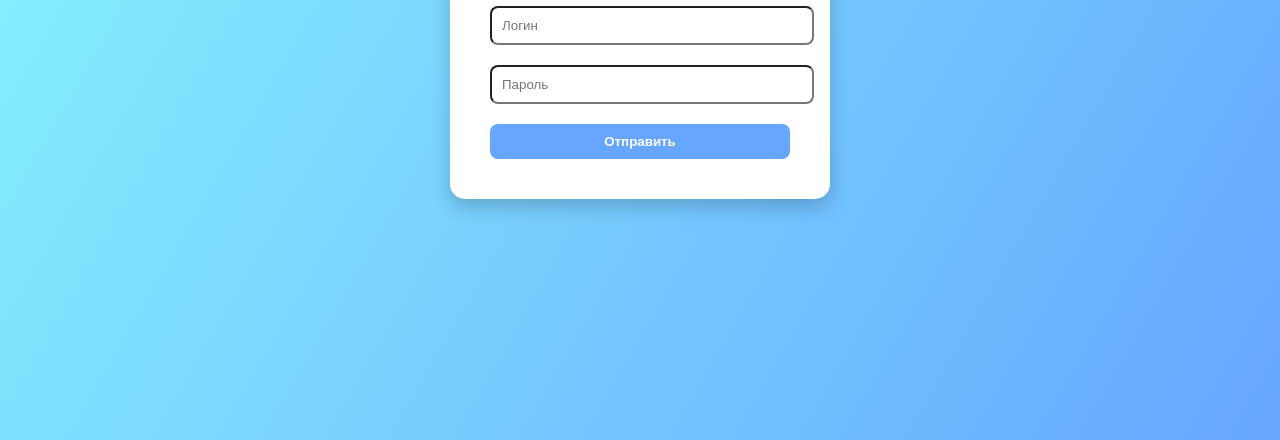
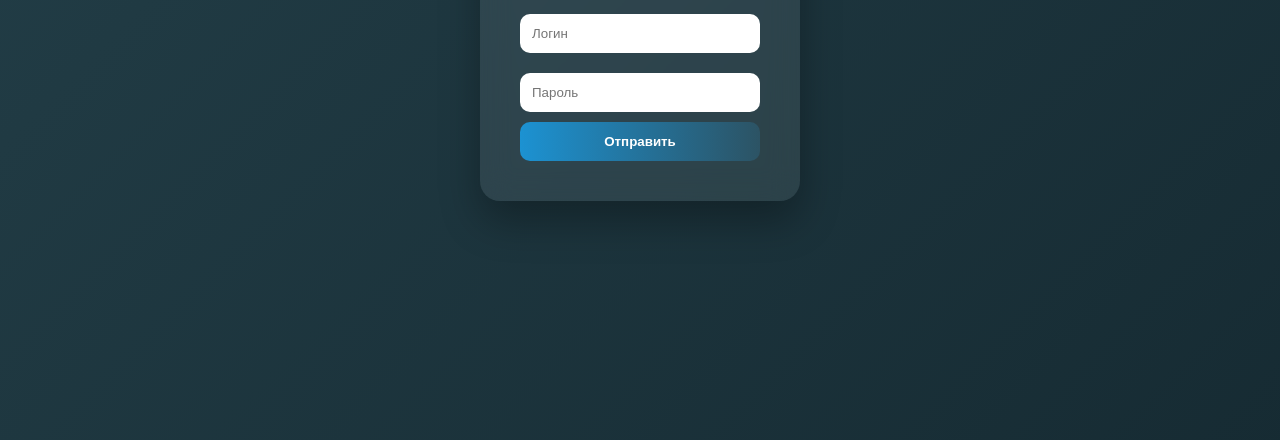
Before and after one commit to yaemiko2205-cmyk/mysite, a website: page public/index.html in a window 1280 px wide. Shown: the part 360-800 px from the top of the page. Drawn offline with Linux system fonts and the light colour scheme.

Commit message:
Added animated gradient and slide animation

```diff
--- a/public/style.css
+++ b/public/style.css
@@ -1,33 +1,94 @@
+* {
+    box-sizing: border-box;
+}
+
 body {
-    font-family: 'Segoe UI', Tahoma, Geneva, Verdana, sans-serif;
-    background: linear-gradient(120deg, #89f7fe, #66a6ff);
+    margin: 0;
     height: 100vh;
     display: flex;
     justify-content: center;
     align-items: center;
-    margin: 0;
+    font-family: 'Segoe UI', sans-serif;
+    overflow: hidden;
+
+    /* Анимированный холодный градиент */
+    background: linear-gradient(
+        -45deg,
+        #0f2027,
+        #203a43,
+        #2c5364,
+        #1c92d2
+    );
+    background-size: 400% 400%;
+    animation: gradientMove 10s ease infinite;
 }
+
+/* Анимация переливания */
+@keyframes gradientMove {
+    0% { background-position: 0% 50%; }
+    50% { background-position: 100% 50%; }
+    100% { background-position: 0% 50%; }
+}
+
+/* Контейнер формы */
 .container {
-    background: white;
-    padding: 30px 40px;
-    border-radius: 15px;
-    box-shadow: 0 8px 20px rgba(0,0,0,0.2);
+    background: rgba(255, 255, 255, 0.08);
+    backdrop-filter: blur(15px);
+    padding: 40px;
+    border-radius: 20px;
+    width: 320px;
     text-align: center;
-    width: 300px;
+    box-shadow: 0 20px 40px rgba(0, 0, 0, 0.3);
+
+    /* Анимация выезда */
+    transform: translateY(100px);
+    opacity: 0;
+    animation: slideUp 1s ease forwards;
 }
-input, button {
+
+/* Плавное появление снизу */
+@keyframes slideUp {
+    to {
+        transform: translateY(0);
+        opacity: 1;
+    }
+}
+
+h1 {
+    color: white;
+    margin-bottom: 20px;
+}
+
+/* Поля ввода */
+input {
     width: 100%;
-    padding: 10px;
+    padding: 12px;
     margin: 10px 0;
-    border-radius: 8px;
+    border-radius: 10px;
+    border: none;
+    outline: none;
+    transition: 0.3s;
 }
+
+input:focus {
+    transform: scale(1.05);
+    box-shadow: 0 0 10px #1c92d2;
+}
+
+/* Кнопка */
 button {
+    width: 100%;
+    padding: 12px;
     border: none;
-    background: #66a6ff;
+    border-radius: 10px;
+    cursor: pointer;
+    font-weight: bold;
     color: white;
-    font-weight: bold;
-    cursor: pointer;
+    background: linear-gradient(90deg, #1c92d2, #2c5364);
+    transition: 0.3s;
 }
+
 button:hover {
-    background: #89f7fe;
+    transform: scale(1.07);
+    background: linear-gradient(90deg, #2c5364, #1c92d2);
 }
```
